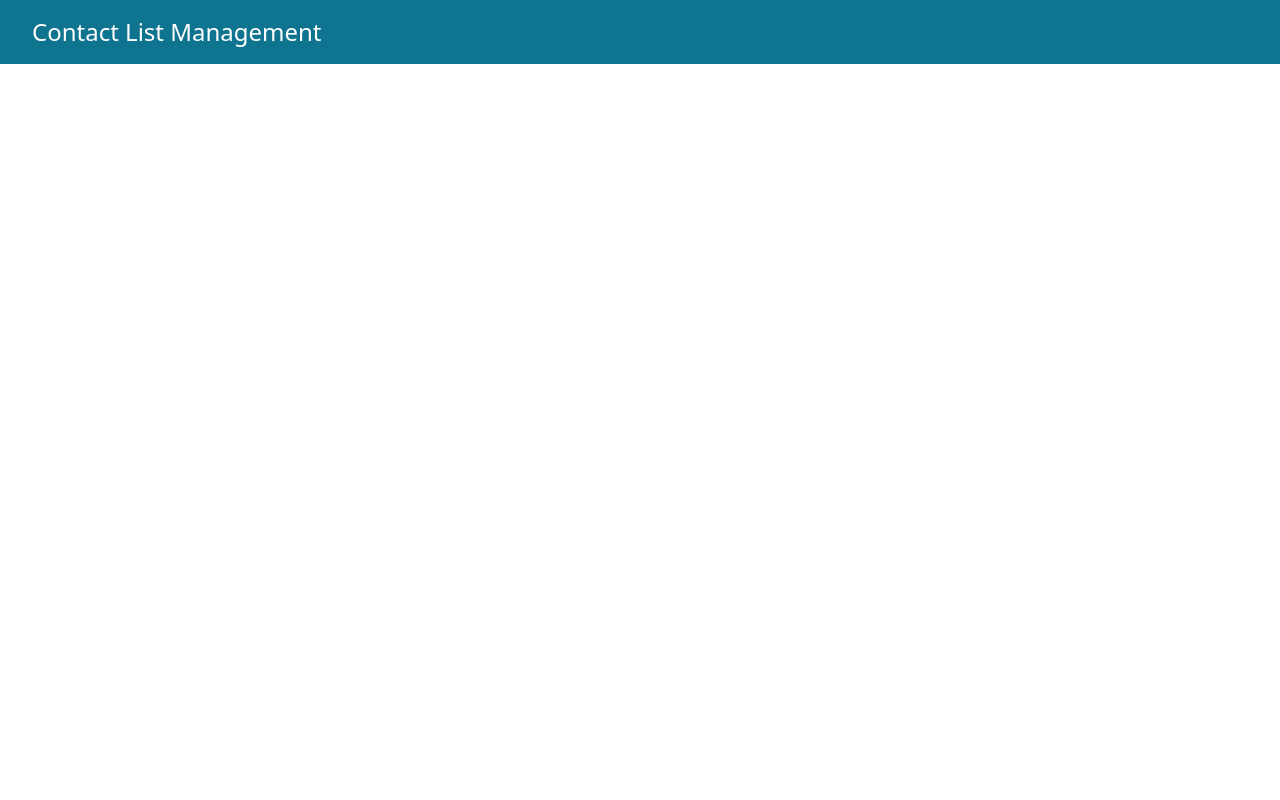
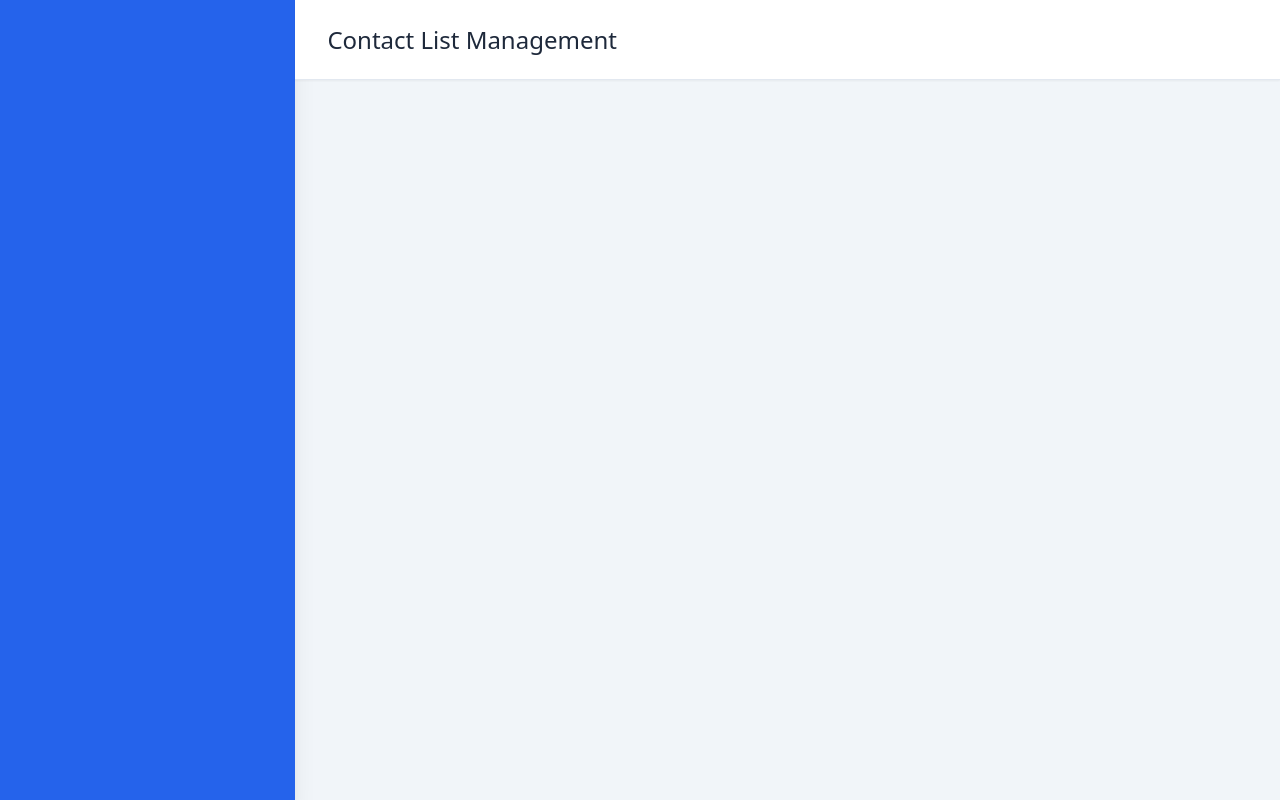
Before and after one commit to aguilanbon/contact-list-app, a React (Create React App) app: page /home in a window 1280 px wide. Built offline with nearby package versions, Linux system fonts and the light colour scheme.

Commit message:
header and sidebar layout

```diff
--- a/src/pages/Home/Header.jsx
+++ b/src/pages/Home/Header.jsx
@@ -2,9 +2,9 @@ import React from 'react'
 
 function Header() {
     return (
-        <div className='w-full h-16 flex items-center bg-cyan-700'>
+        <div className='w-full h-20 flex items-center bg-white border-b border-slate-200 shadow-sm'>
             <div className='w-full flex'>
-                <h1 className='text-white text-2xl ml-8'>Contact List Management</h1>
+                <h1 className='text-slate-800 text-2xl ml-8'>Contact List Management</h1>
             </div>
         </div>
     )
--- a/src/pages/Home/Home.jsx
+++ b/src/pages/Home/Home.jsx
@@ -1,10 +1,14 @@
 import React from 'react'
 import Header from './Header'
+import Sidebar from './Sidebar'
 
 function Home() {
     return (
-        <div className='w-full min-h-screen flex'>
-            <Header />
+        <div className='w-full min-h-screen flex bg-slate-100'>
+            <Sidebar />
+            <div className='w-full flex flex-col'>
+                <Header />
+            </div>
         </div>
     )
 }
--- /dev/null
+++ b/src/pages/Home/Sidebar.jsx
@@ -0,0 +1,11 @@
+import React from 'react'
+
+function Sidebar() {
+    return (
+        <div className='w-96 min-h-screen flex shadow-xl bg-blue-600 text-white'>
+
+        </div>
+    )
+}
+
+export default Sidebar
```
